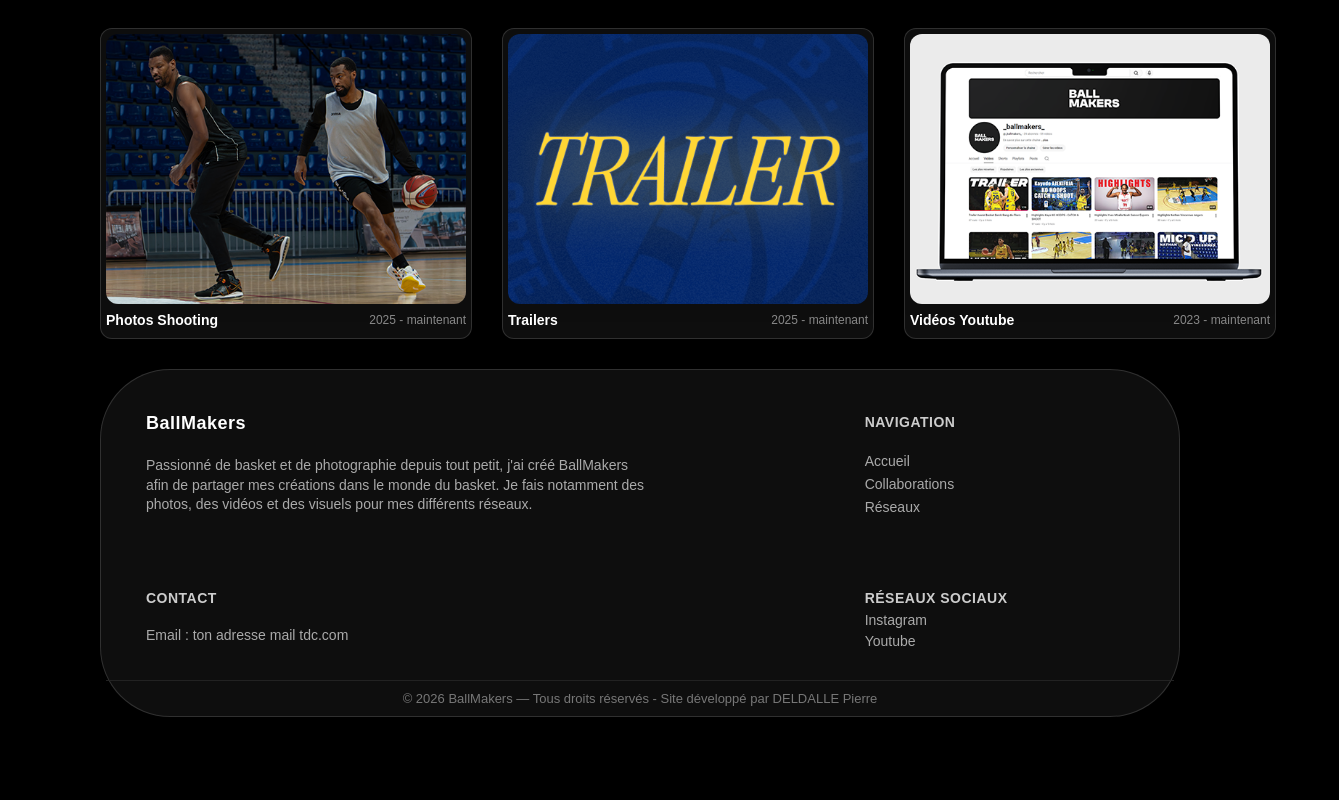
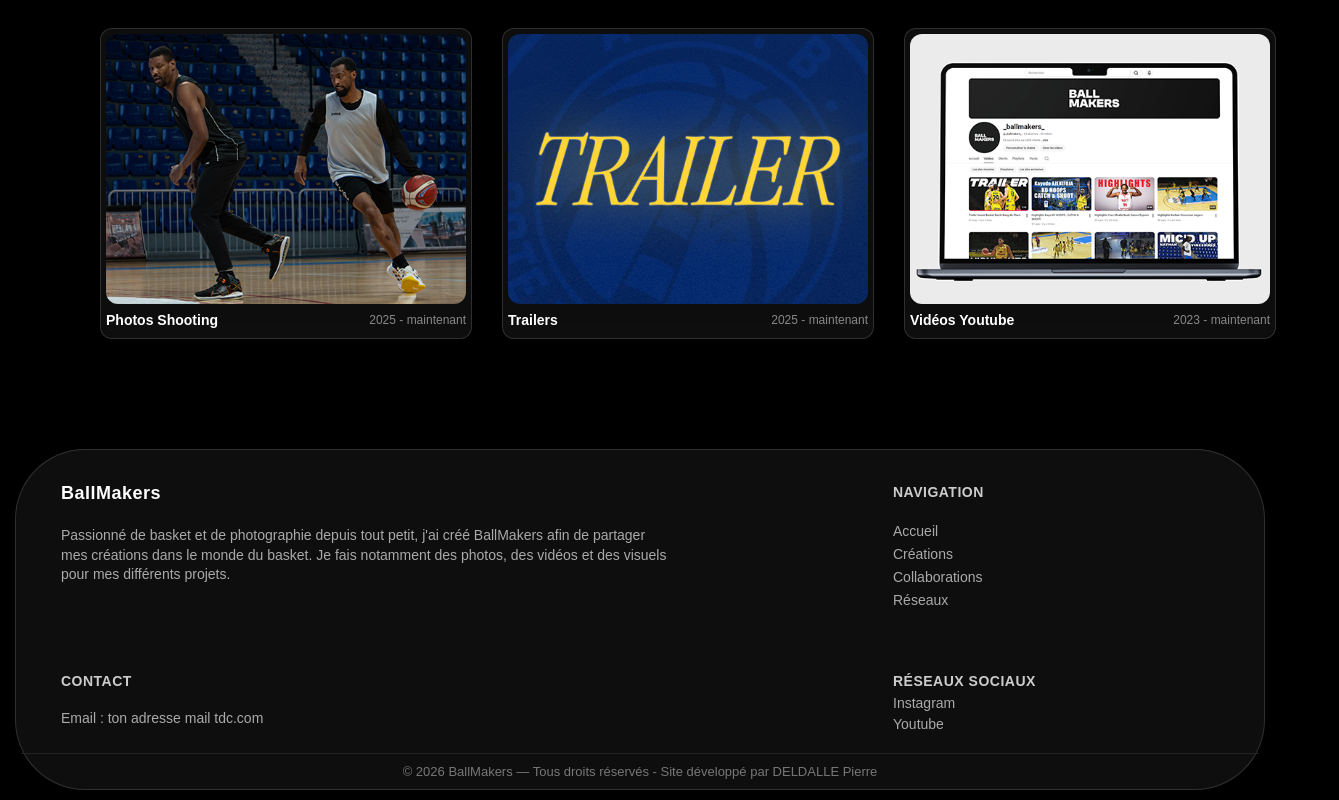
Before and after one commit to Pierre-Deldalle/BallMakers-Website, a React (Vite) app: page /creations in a window 1280 px wide. Shown: the part 564-1364 px from the top of the page, 1339 px wide, since content can reach past the window. Built offline with nearby package versions, Linux system fonts and the light colour scheme; a web font is replaced by a local one.

Commit message:
Footer fini et mis en place sur la page créations

```diff
--- a/src/Composants/Footer/footer.jsx
+++ b/src/Composants/Footer/footer.jsx
@@ -12,7 +12,7 @@
             Passionné de basket et de photographie depuis tout petit, j'ai créé
             BallMakers afin de partager mes créations dans le monde du basket.
             Je fais notamment des photos, des vidéos et des visuels pour mes
-            différents réseaux.
+            différents projets.
           </p>
         </div>
 
@@ -21,6 +21,9 @@
           <ul className={style.list}>
             <li>
               <Link to="/">Accueil</Link>
+            </li>
+            <li>
+              <Link to="/creations">Créations</Link>
             </li>
             <li>
               <Link to="/collaborations">Collaborations</Link>
--- a/src/Composants/Footer/footer.module.css
+++ b/src/Composants/Footer/footer.module.css
@@ -2,7 +2,10 @@
     border-radius: 70px;
     border: rgba(185, 185, 185, 0.2) solid 0.5px;
     color: #ffffff;
-    padding: 25px 5px 10px 5px;
+    padding: 15px 5px 10px 5px;
+    margin-left: 15px;
+    margin-right: 15px;
+    margin-bottom: 10px;
     margin-top: 30px;
     background-color: rgba(134, 134, 134, 0.1);
     backdrop-filter: blur(15px);
@@ -19,7 +22,7 @@
 .section {
     display: flex;
     flex-direction: column;
-    margin-bottom: 15px;
+    margin-bottom: 5px;
 }
 
 .logo {
--- a/src/Pages/creations.jsx
+++ b/src/Pages/creations.jsx
@@ -12,6 +12,7 @@
 
 const Creations = () => {
   return (
+    <>
       <div className={style.container}>
         <h1 className={style.titre}>· Mon Portfolio</h1>
 
@@ -53,8 +54,9 @@
             date="2023 - maintenant"
           />
         </div>
+      </div>
       <Footer />
-    </div>
+    </>
   );
 };
 
```
Lines whose indentation alone changed are shown as unchanged.
